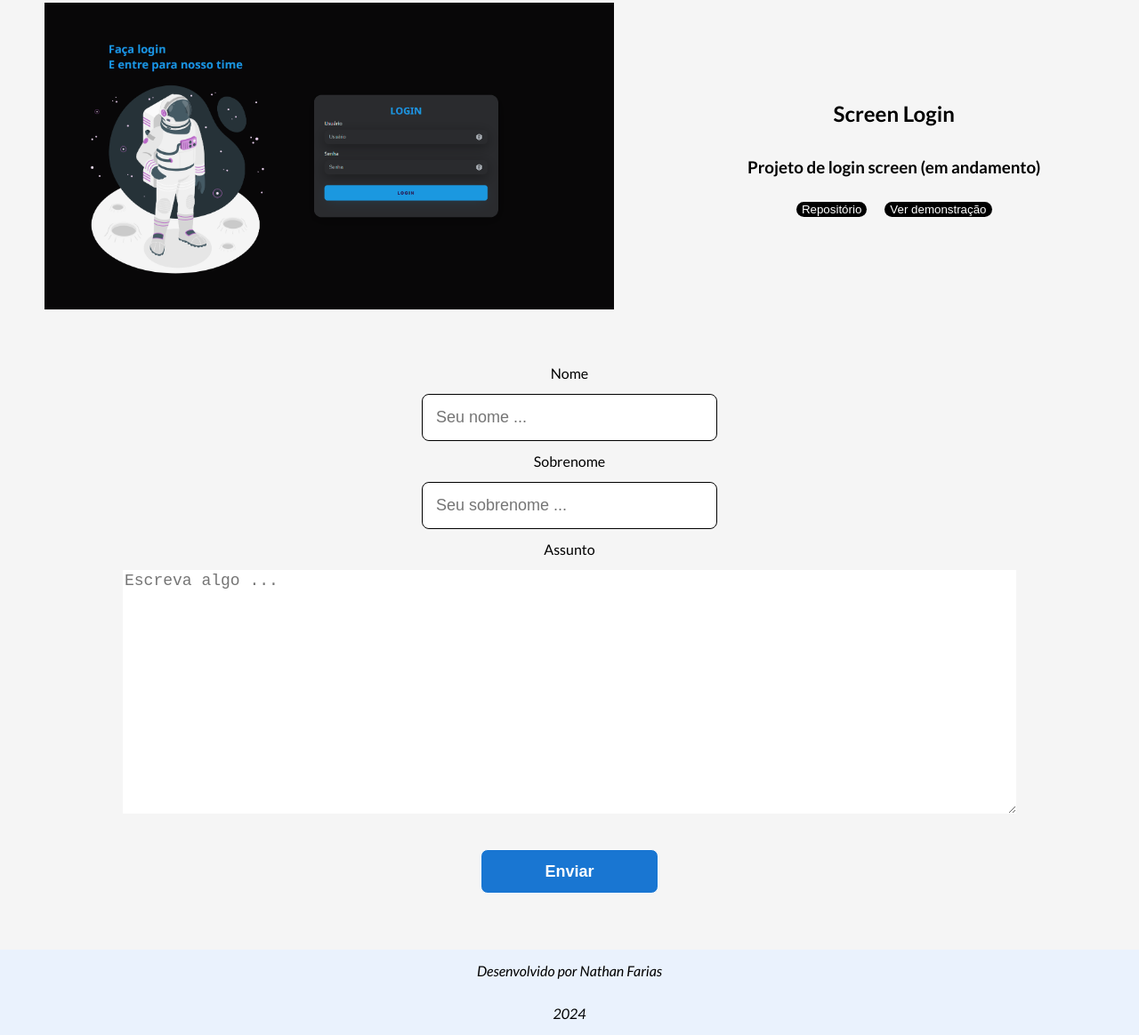
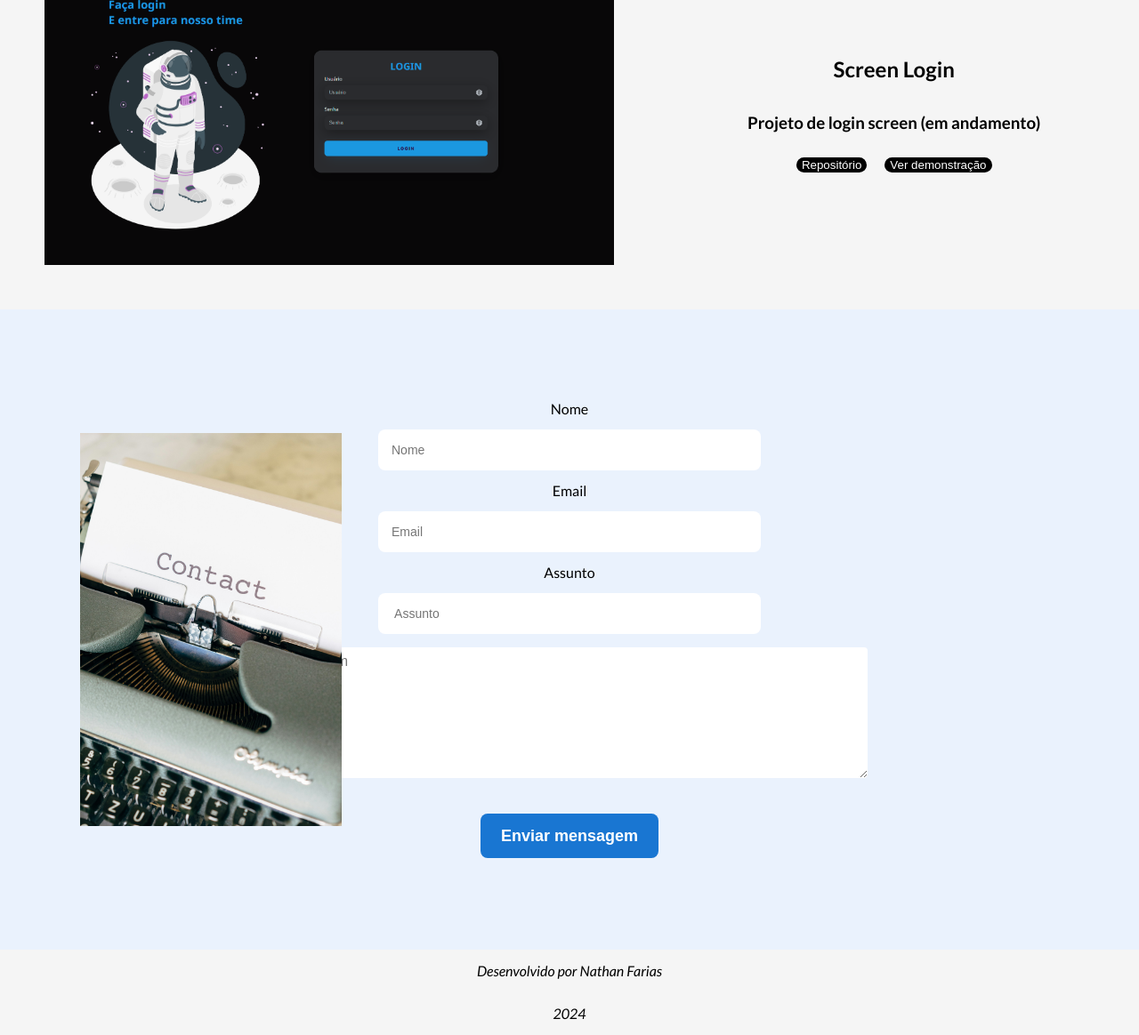
Before and after one commit to FMNathan/challenge-portfolio, a plain HTML site: page index.html in a window 1280 px wide. Shown: the part 5400-6564 px from the top of the page at 89% size. Drawn offline with Linux system fonts and the light colour scheme.

Commit message:
mexendo na parte do contato e adicionando imagem de contato

```diff
--- a/index.html
+++ b/index.html
@@ -263,18 +263,22 @@
         </div>
       </section>
   <!--CONTATO-->
+
       <div class="form" id="contato">
+        <img class="img-contato" src="assets/contact-img.jpg" alt="">
         <form action="#">
           <label for="fname">Nome</label>
-          <input type="text" id="fname" name="name" placeholder="Seu nome ...">
+          <input type="text" id="fname" name="name" placeholder="Nome">
 
-          <label for="lname">Sobrenome</label>
-          <input type="text" id="lname" name="lastname" placeholder="Seu sobrenome ...">
+          <label for="email">Email</label>
+          <input type="text" id="email" name="email" placeholder="Email">
 
           <label for="subject">Assunto</label>
-          <textarea name="subject" id="subject" placeholder="Escreva algo ..."></textarea>
+          <input type="text" id="assunto" name="assunto" placeholder=" Assunto">
 
-          <input class="btn-enviar" type="submit"  value="Enviar">
+          <textarea name="subject" id="subject" placeholder="Mensagem"></textarea>
+
+          <input class="btn-enviar" type="submit"  value="Enviar mensagem">
         </form>
       </div>
   <!--FOOTER-->
--- a/styles.css
+++ b/styles.css
@@ -271,7 +271,6 @@ nav{
   align-content: center;
   justify-content: center;
   align-items: center;
-  gap: 50px;
 }
 
 .experience-section-title{
@@ -290,6 +289,7 @@ nav{
   justify-content: flex-start;
   align-items: center;
   gap: 150px;
+  padding-bottom: 50px;
 }
 
 .experience-img{
@@ -356,6 +356,7 @@ nav{
   align-items: center;
   justify-content: center;
   padding: 60px 0 60px 0;
+  background-color: #EAF2FD;
 }
 
 form{
@@ -372,9 +373,9 @@ input{
   padding: 15px;
   border-radius: 8px;
   outline: none;
-  border: 1px solid;
-  width: 30%;
-  font-size: 18px;
+  border: none;
+  width: 40%;
+  font-size: 14px;
 }
 
 .btn-enviar{
@@ -399,14 +400,23 @@ input{
 }
 
 #subject{
-  width: 1000px;
-  height: 270px;
+  width:656px;
+  height: 133px;
   border: none;
-  font-size: 18px
+  border-radius: 4px;
+  font-size: 16px;
+  font-family: "Loto", sans-serif;
+  padding: 7px;
+}
+
+.img-contato{
+  width: 23%;
+  position: absolute;
+  left: 7%;
 }
 
 .footer{
-    background-color: #EAF2FD;
+
 }
 
 .footer-footer{
```
